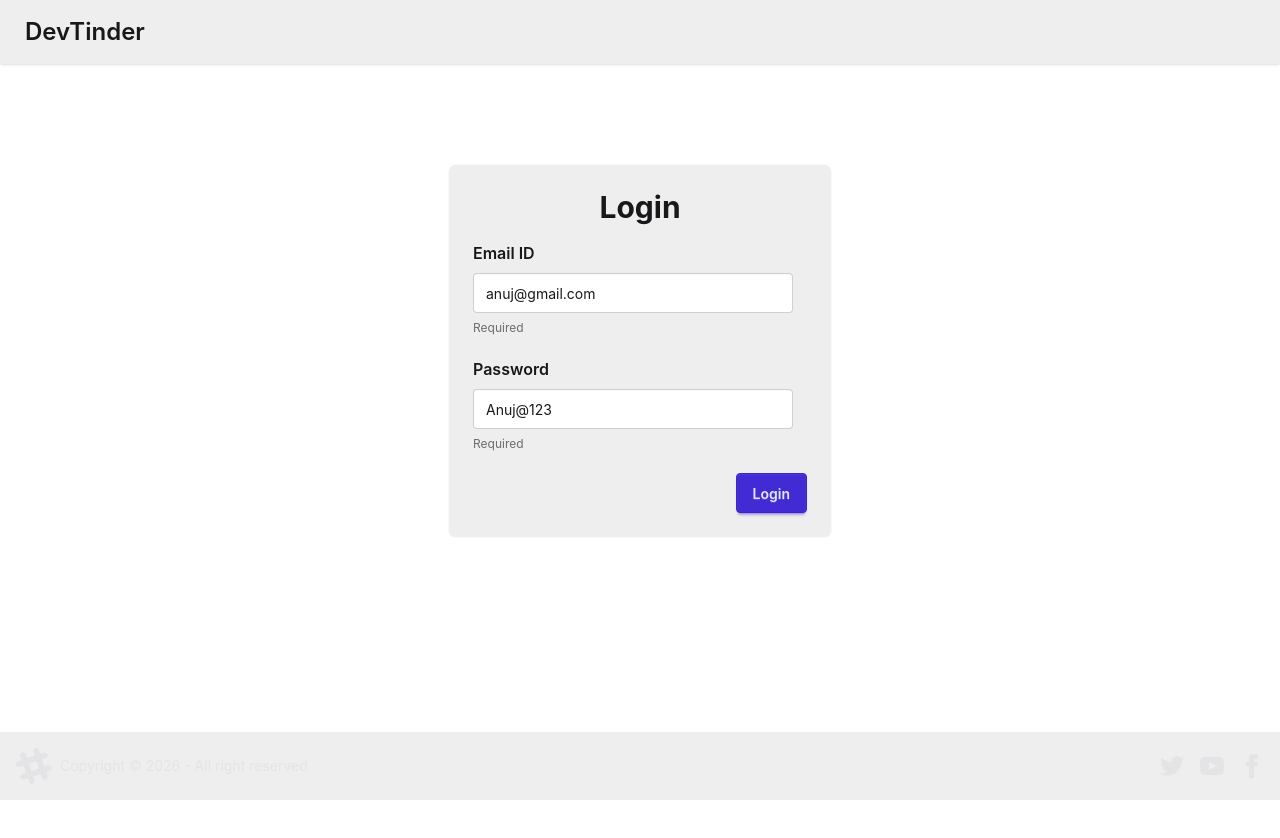
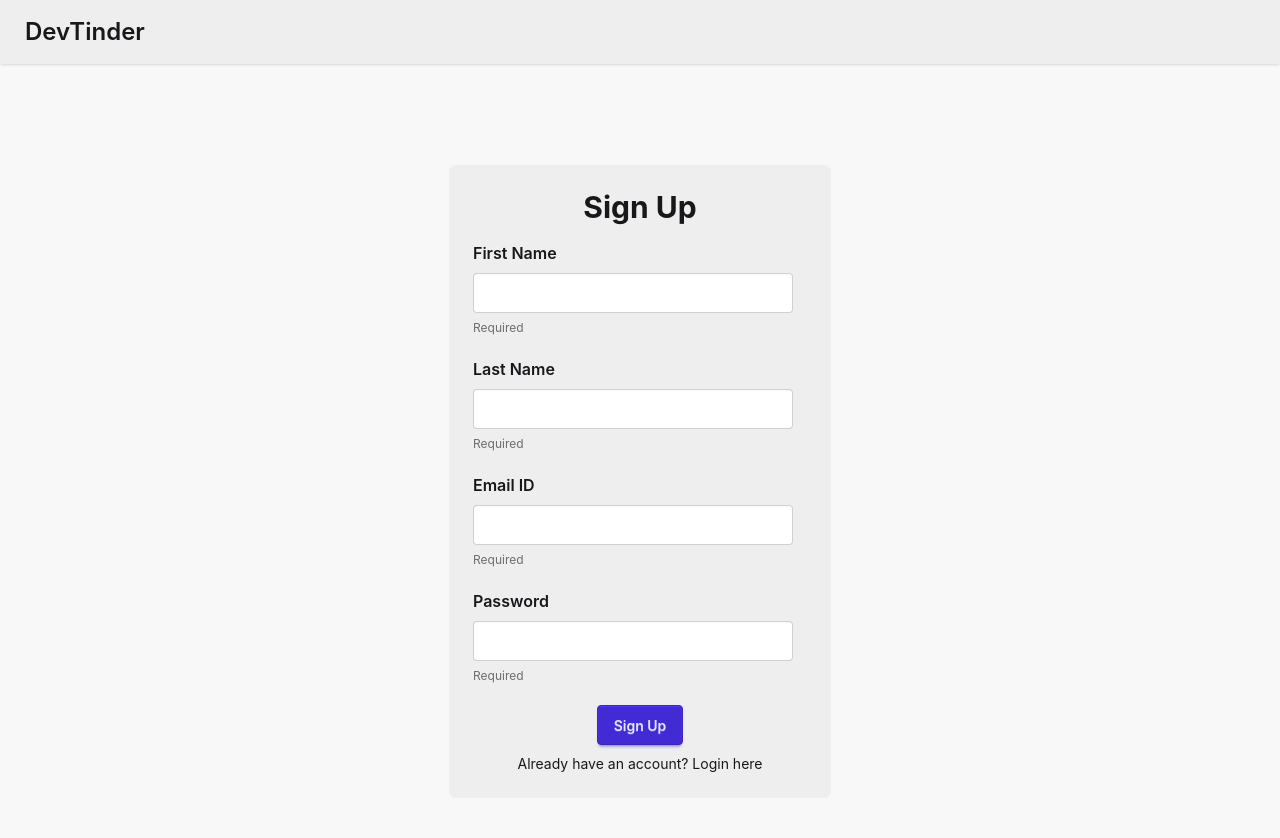
Before and after one commit to Anuj-Thakare/DevTinder-Web, a React (Vite) app: page /login in a window 1280 px wide. Shown: the top 838 px of the page. Before the commit the page ends 800 px from the top, so only its background shows below. Built offline with nearby package versions, Linux system fonts and the light colour scheme; no server answers.

Commit message:
Frontend Code

```diff
--- a/src/components/Body.jsx
+++ b/src/components/Body.jsx
@@ -30,11 +30,13 @@ const Body = () => {
   }, []);
 
   return (
-    <div className="bg-base-100">
-        <NavBar/>
-        <Outlet/>
-        <Footer/>
-    </div>
+    <div className="min-h-screen flex flex-col bg-base-200">
+      <NavBar />
+      <div className="flex-1">
+        <Outlet />
+      </div>
+      <Footer />
+      </div>
   )
 }
 
--- a/src/components/Connections.jsx
+++ b/src/components/Connections.jsx
@@ -23,11 +23,11 @@ const Connections = () => {
 
     if (!connections) return;
 
-    if (connections.length === 0) return <h1>No connections found!!</h1>
+    if (connections.length === 0) return <h1 className="flex justify-center my-10">No connections found!!</h1>
 
 
     return (
-        <div className="text-center">
+        <div className="text-center pb-20">
             <h1 className="text-bold text-3xl text-white my-10">Connections</h1>
             {connections.map((connection) => {
                 const { _id, firstName, lastName, photoUrl, about, age, gender } = connection;
--- a/src/components/EditProfile.jsx
+++ b/src/components/EditProfile.jsx
@@ -10,8 +10,8 @@ const EditProfile = ({ user }) => {
     const [firstName, setFirstName] = useState(user.firstName);
     const [lastName, setLastName] = useState(user.lastName);
     const [about, setAbout] = useState(user.about);
-    const [age, setAge] = useState(user.age);
-    const [gender, setGender] = useState(user.gender);
+    const [age, setAge] = useState(user.age || "");
+    const [gender, setGender] = useState(user.gender || "");
     const [photoUrl, setPhotoUrl] = useState(user.photoUrl);
     const [showToast, setShowToast] = useState(false);
 
--- a/src/components/Feed.jsx
+++ b/src/components/Feed.jsx
@@ -23,6 +23,10 @@ const Feed = () => {
     handleFeed();
   }, []);
 
+  if(!feed) return;
+
+  if(feed.length <= 0) return <h1 className="text-center my-10">No New User Found!</h1>
+
   return (
     feed && (
     <div className="flex justify-center my-10">
--- a/src/components/Footer.jsx
+++ b/src/components/Footer.jsx
@@ -1,6 +1,6 @@
 const Footer = () => {
     return (
-        <footer className="footer sm:footer-horizontal bg-base-300 text-neutral-content items-center p-4 fixed bottom-0">
+        <footer className="footer sm:footer-horizontal bg-base-300 text-neutral-content items-center p-4 bottom-0">
             <aside className="grid-flow-col items-center">
                 <svg
                     width="36"
--- a/src/components/Login.jsx
+++ b/src/components/Login.jsx
@@ -8,32 +8,62 @@ import { BASE_URL } from "../utils/constants";
 
 const Login = () => {
 
-  const [emailId, setEmailId] = useState("anuj@gmail.com");
-  const [password, setPassword] = useState("Anuj@123");
+  const [emailId, setEmailId] = useState("");
+  const [password, setPassword] = useState("");
+  const [firstName, setFirstName] = useState("");
+  const [lastName, setLastName] = useState("");
+  const [isLoginForm, setIsLoginForm] = useState(false);
   const [error, setError] = useState("");
   const dispatch = useDispatch();
   const navigation = useNavigate();
 
   const handleLogin = async () => {
-    try{
+    try {
       const res = await axios.post(BASE_URL + "/login", {
-      emailId,
-      password
-    },{withCredentials: true});
-    console.log(res.data);
-    dispatch(addUser(res.data));
-    return navigation("/");
-    }catch(err){
-      setError( err?.response?.data || "Error: Invalid Credentials");
+        emailId,
+        password
+      }, { withCredentials: true });
+      console.log(res.data);
+      dispatch(addUser(res?.data?.data));
+      return navigation("/");
+    } catch (err) {
+      setError(err?.response?.data || "Error: Invalid Credentials");
       console.error(err);
     }
   };
+
+  const handleSignUp = async () => {
+    try {
+      const res = await axios.post(BASE_URL + "/signUp", {firstName, lastName, emailId, password}, { withCredentials: true});
+     //console.log(res.data);
+      dispatch(addUser(res.data.data));
+      return navigation("/profile");
+    } catch (err) {
+      setError(err?.response?.data);
+      //console.error(err);
+    }
+  }
 
   return (
     <div className="justify-items-center my-25">
       <div className="card card-border bg-base-300 w-96">
         <div className="card-body">
-          <h2 className="card-title justify-center font-bold text-3xl">Login</h2>
+          <h2 className="card-title justify-center font-bold text-3xl">{isLoginForm ? "Login" : "Sign Up"}</h2>
+          {!isLoginForm && (
+            <>
+              <fieldset className="fieldset">
+                <legend className="fieldset-legend text-base">First Name</legend>
+                <input type="text" className="input" value={firstName} onChange={(e) => setFirstName(e.target.value)} />
+                <p className="label">Required</p>
+              </fieldset>
+              <fieldset className="fieldset">
+                <legend className="fieldset-legend text-base">Last Name</legend>
+                <input type="text" className="input" value={lastName} onChange={(e) => setLastName(e.target.value)} />
+                <p className="label">Required</p>
+              </fieldset>
+            </>
+          )
+          }
           <fieldset className="fieldset">
             <legend className="fieldset-legend text-base">Email ID</legend>
             <input type="text" className="input" value={emailId} onChange={(e) => setEmailId(e.target.value)} />
@@ -41,13 +71,14 @@ const Login = () => {
           </fieldset>
           <fieldset className="fieldset">
             <legend className="fieldset-legend text-base">Password</legend>
-            <input type="text" className="input" value={password} onChange={(e) => setPassword(e.target.value)} />
+            <input type="password" className="input" value={password} onChange={(e) => setPassword(e.target.value)} />
             <p className="label">Required</p>
           </fieldset>
           <p className="text-red-700 text-base">{error}</p>
           <div className="card-actions justify-end">
-            <button className="btn btn-primary" onClick={handleLogin}>Login</button>
+            <button className="btn btn-primary m-auto" onClick={isLoginForm? handleLogin : handleSignUp}>{isLoginForm ? "Login" : "Sign Up"}</button>
           </div>
+          <p onClick={() => setIsLoginForm((value) => !value)} className="cursor-pointer m-auto">{isLoginForm? "New User? Sign Up here" : "Already have an account? Login here"}</p>
         </div>
       </div>
     </div>
--- a/src/components/UserCard.jsx
+++ b/src/components/UserCard.jsx
@@ -1,8 +1,22 @@
-const UserCard = ({user}) => {
-    console.log(user);
-    const {firstName, lastName, skills, photoUrl, about, age, gender} = user;
+import axios from "axios";
+import { BASE_URL } from "../utils/constants";
+import { useDispatch } from "react-redux";
+import { removeFeed } from "../utils/feedSlice";
+
+const UserCard = ({ user }) => {
+    const dispatch = useDispatch();
+    const { _id, firstName, lastName, skills, photoUrl, about, age, gender } = user;
+
+    const handleFeed = async (status, UserId) => {
+        try {
+            const res = await axios.post(BASE_URL + "/request/send/" + status + "/" + UserId, {}, { withCredentials: true });
+            dispatch(removeFeed(UserId));
+        }catch(err){
+            console.log(err);
+        }
+    }
     return (
-        <div className="card bg-base-300 w-96 shadow-sm">
+        <div className="card bg-base-300 w-96 shadow-sm pb-50">
             <figure>
                 <img
                     src={photoUrl}
@@ -13,8 +27,8 @@ const UserCard = ({user}) => {
                 {age && gender && <p>{age + ", " + gender}</p>}
                 <p>{about}</p>
                 <div className="card-actions justify-end">
-                    <button className="btn btn-secondary">Interested</button>
-                    <button className="btn btn-primary">Ignore</button>
+                    <button className="btn btn-secondary" onClick={() =>  handleFeed("Interested", _id) }>Interested</button>
+                    <button className="btn btn-primary" onClick={() => handleFeed("Ignored", _id)}>Ignore</button>
                 </div>
             </div>
         </div>
--- a/src/utils/feedSlice.js
+++ b/src/utils/feedSlice.js
@@ -8,7 +8,8 @@ const feedSlice = createSlice({
             return action.payload;
         },
         removeFeed: (state, action) => {
-            return null;
+            const newFeed = state.filter((user) => user._id !== action.payload);
+            return newFeed;
         }
     }
 })
```
